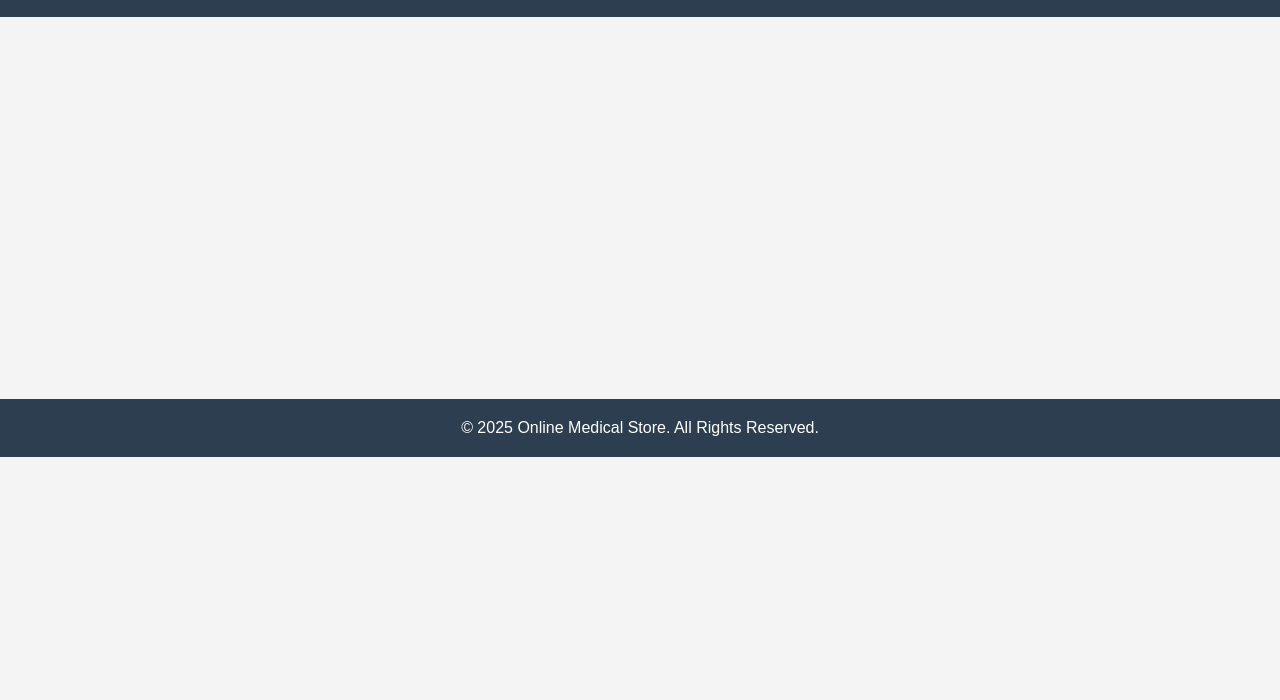
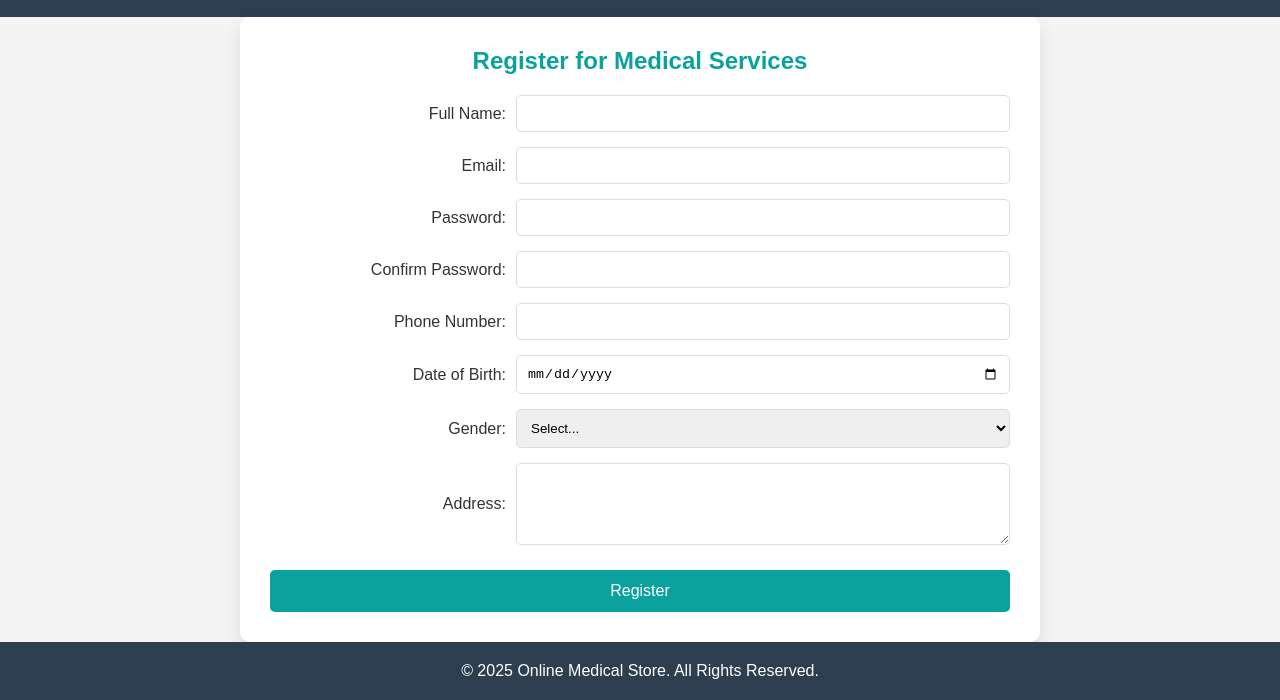
Before and after one commit to WebdevlopmentITC-5103-0NA/Project, a plain HTML site: page register.html in a window 1280 px wide. Shown: the part 343-1043 px from the top of the page. Before the commit the page ends 800 px from the top, so only its background shows below. Drawn offline with Linux system fonts and the light colour scheme.

Commit message:
registation page and header and fotter

```diff
--- /dev/null
+++ b/medical.css
@@ -0,0 +1,84 @@
+:root {
+    --text-color: #30363c;
+    --main-color: rgb(7, 161, 161);
+    --shadow: rgba(60, 64, 67, 0.3) 0px 1px 2px 0px,
+      rgba(60, 64, 67, 0.15) 0px 2px 6px 2px;
+    --shadow-border: rgba(0, 0, 0, 0.02) 0px 1px 3px 0px,
+      rgba(27, 31, 35, 0.15) 0px 0px 0px 1px;
+  }
+
+.search-layout {
+  margin-top: 100px;
+}
+.search-layout > div {
+  width: 70%;
+  margin: 30px auto 0;
+}
+.search-header {
+  display: flex;
+  align-items: center;
+}
+
+.search-header > h2 {
+  font-weight: 600;
+  font-size: 22px;
+}
+
+.search-header > h2 + i {
+  margin-left: auto;
+  margin-right: 8px;
+}
+
+.search-header > p {
+  margin-right: 10px;
+}
+
+.search-header > div {
+  display: flex;
+  align-items: center;
+  cursor: pointer;
+}
+
+.search-header > div > h3,
+.search-header > div > i {
+  color: var(--main-color);
+  margin-right: 5px;
+  font-weight: 600;
+  font-size: 16px;
+}
+
+.search-bar {
+  display: flex;
+  margin: 20px 0;
+  width: 100%;
+  border: 1px lightgrey solid;
+  border-radius: 40px;
+  padding: 4px;
+  box-sizing: border-box;
+  box-shadow: lightgrey 0 0 4px;
+  align-items: center;
+}
+
+.search-bar > i {
+  margin-left: 30px;
+}
+
+.search-bar > input[type="text"] {
+  margin: auto 20px;
+  border: none;
+  outline: none;
+  font-size: 15px;
+  width: 100%;
+}
+
+.search-bar > input[type="submit"] {
+  margin-left: auto;
+  border: none;
+  background-color: var(--main-color);
+  padding: 10px 15px;
+  font-size: 16px;
+  color: white;
+  font-weight: 600;
+  border-radius: 35px;
+  cursor: pointer;
+}
--- /dev/null
+++ b/registation.css
@@ -0,0 +1,60 @@
+.register-container {
+    background-color: #fff;
+    padding: 30px;
+    border-radius: 10px;
+    box-shadow: 0 10px 20px rgba(0, 0, 0, 0.1);
+    width: 800px;
+    max-width: 100%;
+    margin:auto;
+}
+
+h1 {
+    text-align: center;
+    margin-bottom: 20px;
+    font-size: 24px;
+    color: #0ba29d;
+}
+
+.form-group {
+    display: flex;
+    justify-content: space-between;
+    align-items: center;
+    margin-bottom: 15px;
+}
+
+label {
+    flex: 1;
+    margin-right: 10px;
+    text-align: right;
+}
+
+input, select, textarea {
+    flex: 2;
+    padding: 10px;
+    border: 1px solid #ddd;
+    border-radius: 5px;
+    box-sizing: border-box;
+}
+
+input:focus, select:focus, textarea:focus {
+    border-color: #0ba29d;
+    outline: none;
+    box-shadow: 0 0 5px rgba(11, 162, 157, 0.5);
+}
+
+input[type="submit"] {
+    background-color: #0ba29d;
+    color: #fff;
+    border: none;
+    border-radius: 5px;
+    cursor: pointer;
+    padding: 12px 20px;
+    font-size: 16px;
+    transition: background-color 0.3s;
+    margin-top: 10px;
+    width: 100%;
+}
+
+input[type="submit"]:hover {
+    background-color: #088e87;
+}
--- a/register.html
+++ b/register.html
@@ -1,15 +1,16 @@
-<html lang="en">
+<html lang="en" style="background-color: white;">
 <head>
     <meta charset="UTF-8">
     <meta name="viewport" content="width=device-width, initial-scale=1.0">
     <title>Register</title>
     <link rel="stylesheet" href="index.css">
+    <link rel="stylesheet" href="registation.css">
 </head>
 <body>
     <header>
         <nav>
-            <img style="float:left;" src="https://assets.pharmeasy.in/apothecary/images/logo_big.svg?dim=256x0"
-                alt="App logo">
+            <a href="index.html" ><img style="float:left;" src="https://assets.pharmeasy.in/apothecary/images/logo_big.svg?dim=256x0"
+                alt="App logo"></a>
             <ul>
                 <li><a href="index.html">Home</a></li>
                 <li><a href="about.html">About</a></li>
@@ -19,7 +20,52 @@
             </div>
         </nav>
     </header>
-    <main></main>
+    <main>
+        <div class="register-container">
+            <h1>Register for Medical Services</h1>
+
+        <form action="index.html" method="get">
+            <div class="form-group">
+                <label for="full-name">Full Name:</label>
+                <input type="text" id="full-name" name="fullName" required>
+            </div>
+            <div class="form-group">
+                <label for="email">Email:</label>
+                <input type="email" id="email" name="email" required>
+            </div>
+            <div class="form-group">
+                <label for="password">Password:</label>
+                <input type="password" id="password" name="password" required>
+            </div>
+            <div class="form-group">
+                <label for="confirm-password">Confirm Password:</label>
+                <input type="password" id="confirm-password" name="confirmPassword" required>
+            </div>
+            <div class="form-group">
+                <label for="phone">Phone Number:</label>
+                <input type="tel" id="phone" name="phone" required>
+            </div>
+            <div class="form-group">
+                <label for="dob">Date of Birth:</label>
+                <input type="date" id="dob" name="dob" required>
+            </div>
+            <div class="form-group">
+                <label for="gender">Gender:</label>
+                <select id="gender" name="gender" required>
+                    <option value="">Select...</option>
+                    <option value="male">Male</option>
+                    <option value="female">Female</option>
+                    <option value="other">Other</option>
+                </select>
+            </div>
+            <div class="form-group">
+                <label for="address">Address:</label>
+                <textarea id="address" name="address" rows="4" required></textarea>
+            </div>
+            <input type="submit" value="Register">
+        </form>
+        </div>
+    </main>
     <footer>
         <p>&copy; 2025 Online Medical Store. All Rights Reserved.</p>
     </footer>
```
Also changed, not shown: about.html (+2 -2 lines), contact.html (+2 -2 lines), index.html (+6 -6 lines), login.html (+3 -3 lines), medical.html (added, +51 -0 lines), services.html (+2 -2 lines).
